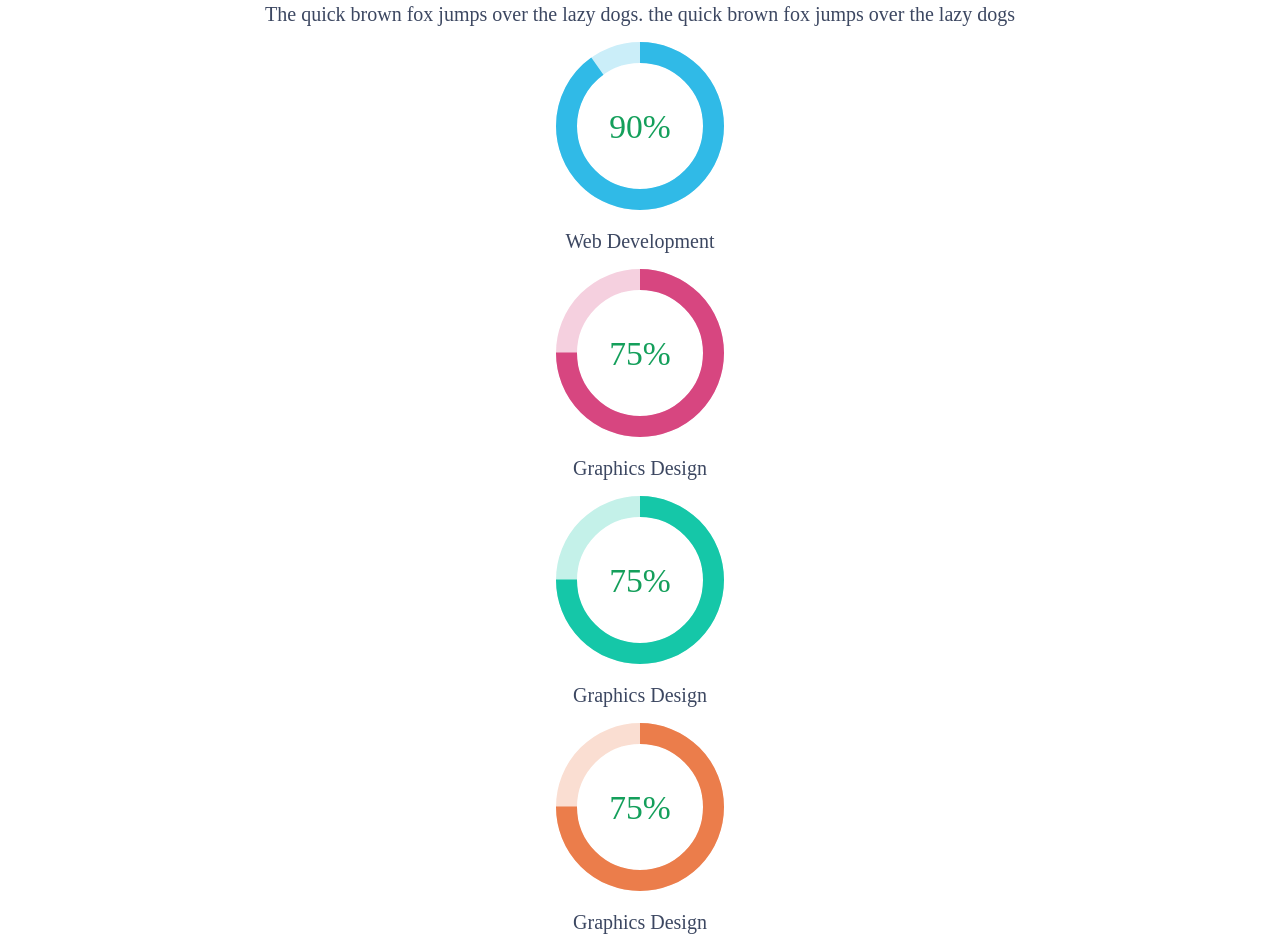
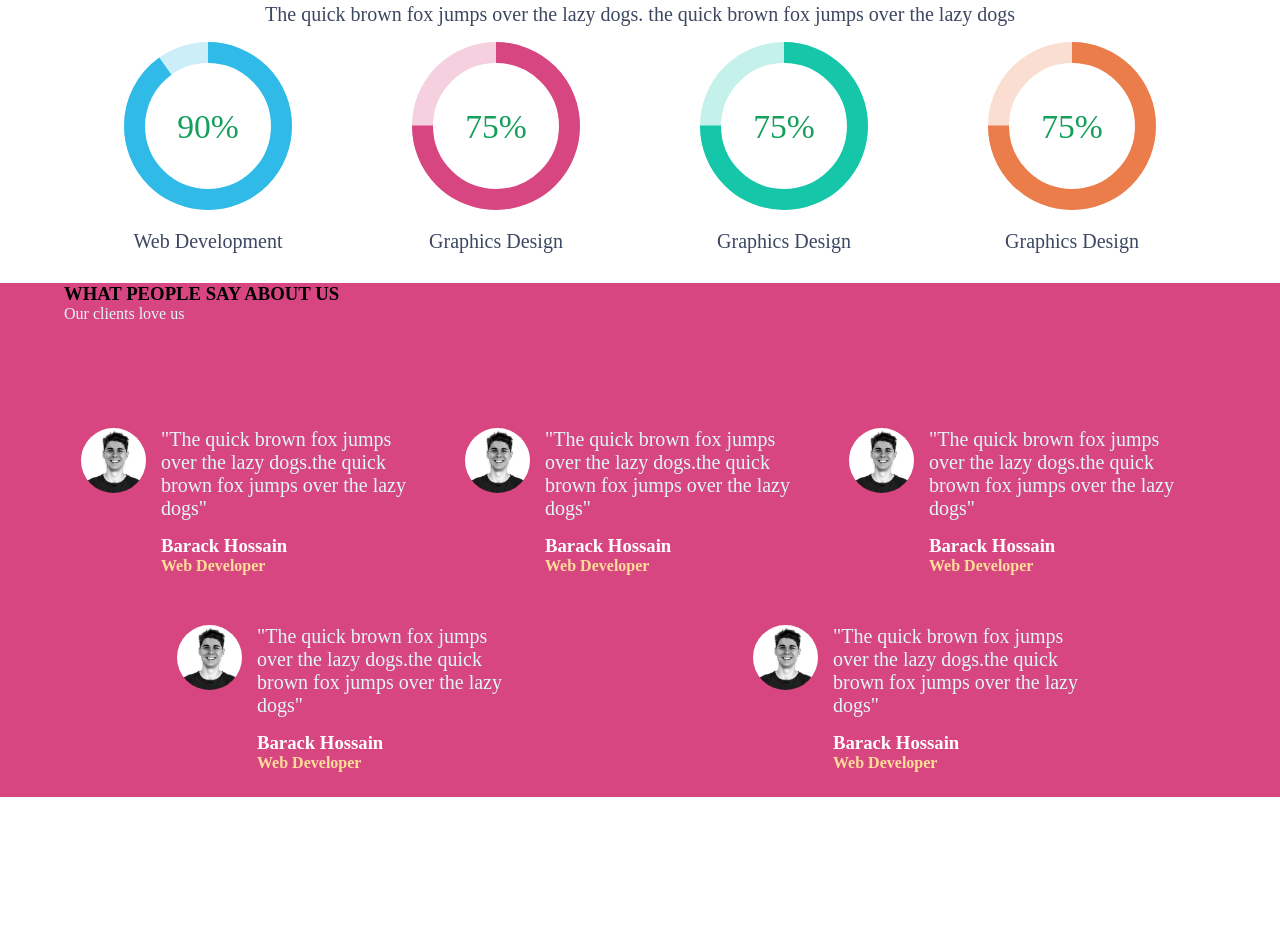
Before and after one commit to mamoonbgc036/cudas, a plain HTML site: page index.html in a window 1280 px wide. Shown: the part 2088-3040 px from the top of the page. After the commit the page ends 2885 px from the top, so only its background shows below. Drawn offline with nearby package versions, Linux system fonts and the light colour scheme.

Commit message:
Update style.css

```diff
--- a/css/style.css
+++ b/css/style.css
@@ -204,6 +204,13 @@ header{
 
 }
 
+#progress{
+	display: flex;
+	flex-flow: wrap;
+	justify-content: space-around;
+}
+
+
 
 
 /*PROGRESS BAR*/
@@ -249,8 +256,49 @@ svg.radial-progress text {
 }
 
 
+/*OPIONIONS*/
 
+#opinions{
+	background: #D74680;
+}
 
+#opinions_content{
+	width: 90%;
+	margin: 0 auto;
+}
+
+#opinions_item{
+	display: flex;
+	flex-flow: wrap;
+	justify-content: space-around;
+	margin-top: 80px;
+}
+
+#opionions_item_2{
+	display: flex;
+	width: 350px;
+	margin: 25px auto;
+}
+
+#opionions_item_2 img{
+	width: 65px;
+	border-radius: 50%;
+	margin-right: 15px;
+}
+
+#opionions_item_2 p{
+	font-size: 20px;
+	font-weight: 200;
+}
+
+#opionions_item_2 h3{
+	margin-top: 15px;
+	color: #FFFFFF;
+}
+
+#opionions_item_2 h4{
+	color: #FFDD99;
+}
 
 
 /*MEDIA QUERY*/
```
